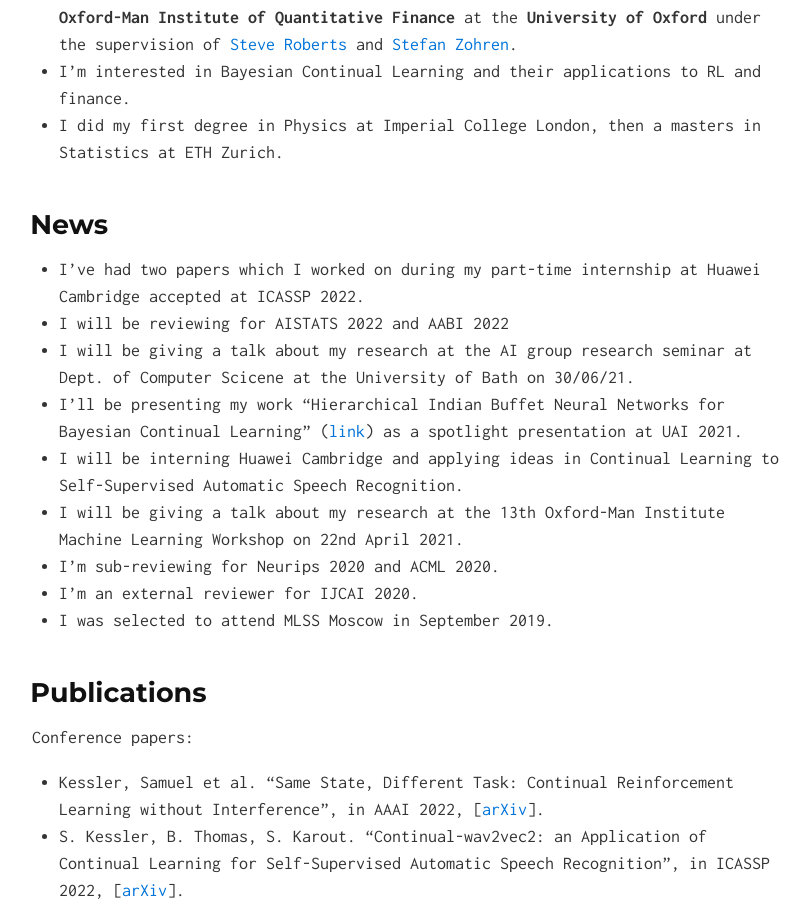
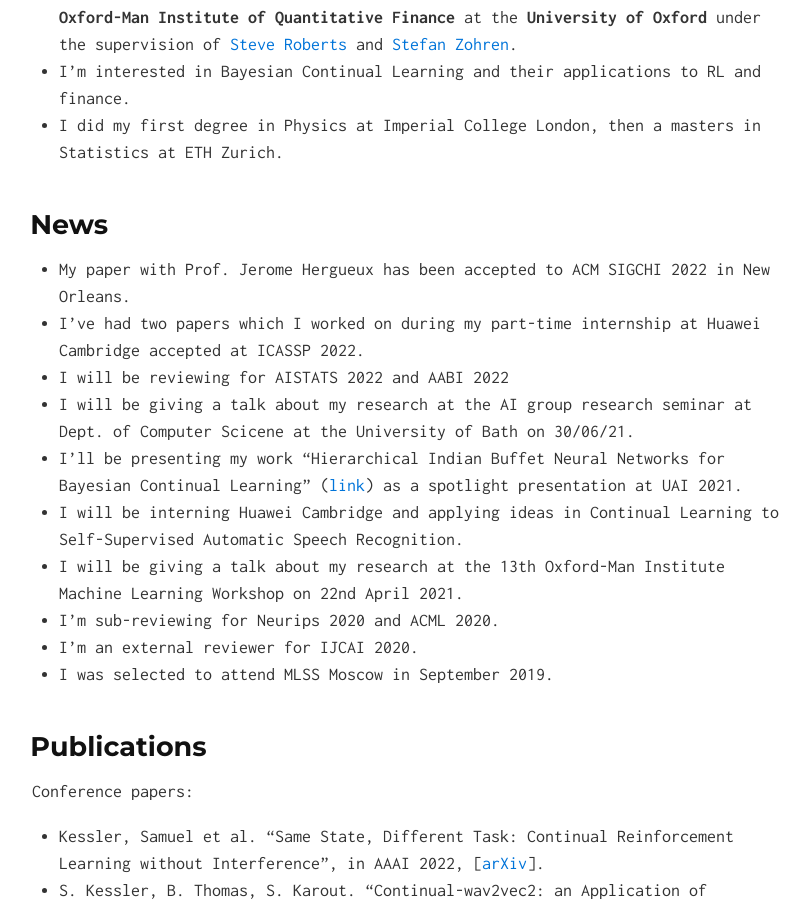
Before and after one commit to skezle/skezle.github.io, a Jekyll site: the page built from index.md, in a window 1280 px wide and 900 px high, scrolled down 518 px. Shown: the whole window, without its empty margins (230-1040 px from the left). Built offline with Jekyll 4.4.1, drawn with Linux system fonts in a browser that asks for light colours.

Commit message:
Update index.md

```diff
--- a/index.md
+++ b/index.md
@@ -14,6 +14,7 @@ applications to RL and finance.
 Statistics at ETH Zurich.
 
 ## News
+* My paper with Prof. Jerome Hergueux has been accepted to ACM SIGCHI 2022 in New Orleans.
 * I've had two papers which I worked on during my part-time internship at Huawei Cambridge accepted at ICASSP 2022.
 * I will be reviewing for AISTATS 2022 and AABI 2022
 * I will be giving a talk about my research at the AI group research seminar at Dept. of Computer Scicene at the University of Bath on 30/06/21.
```
